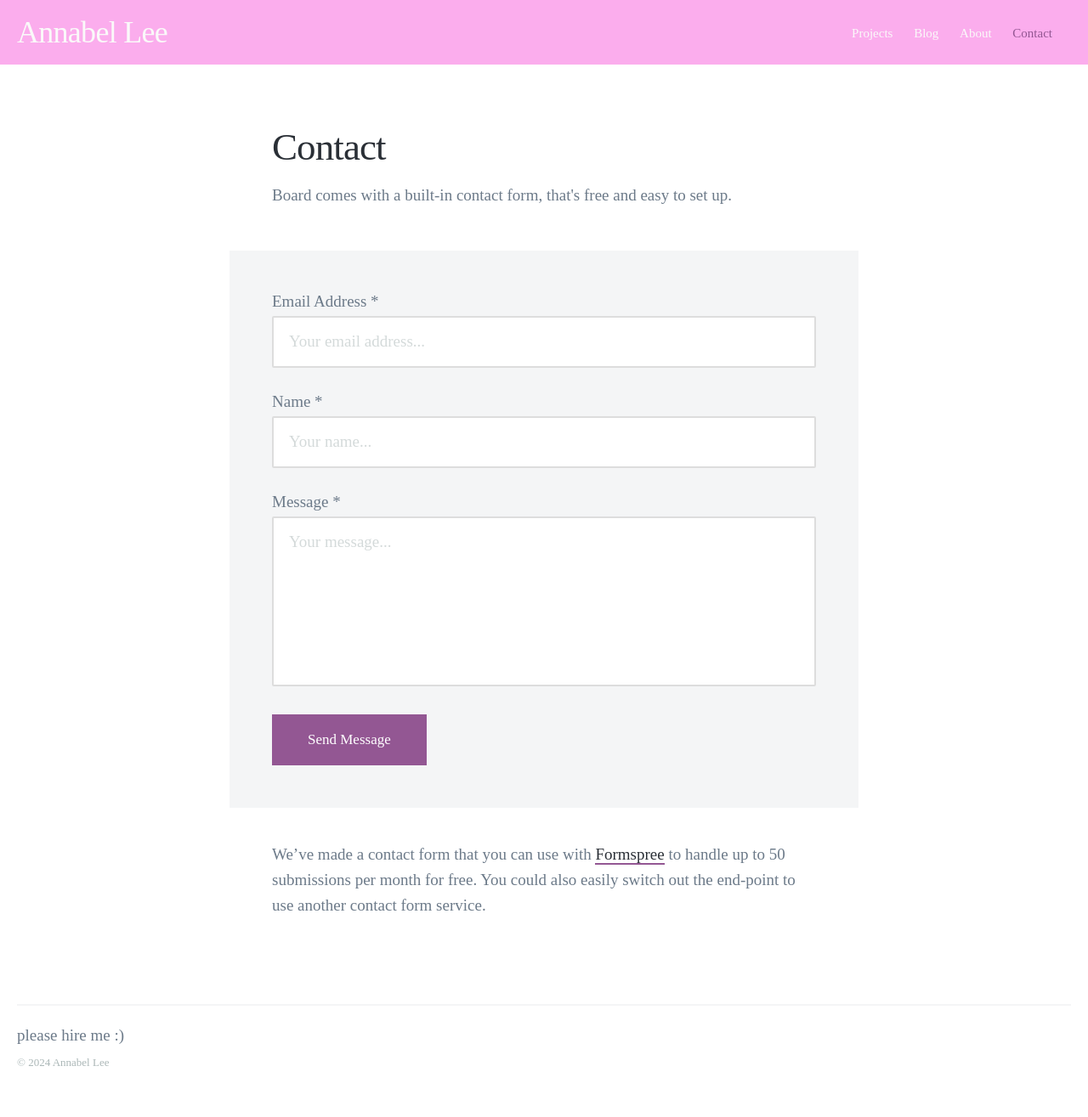
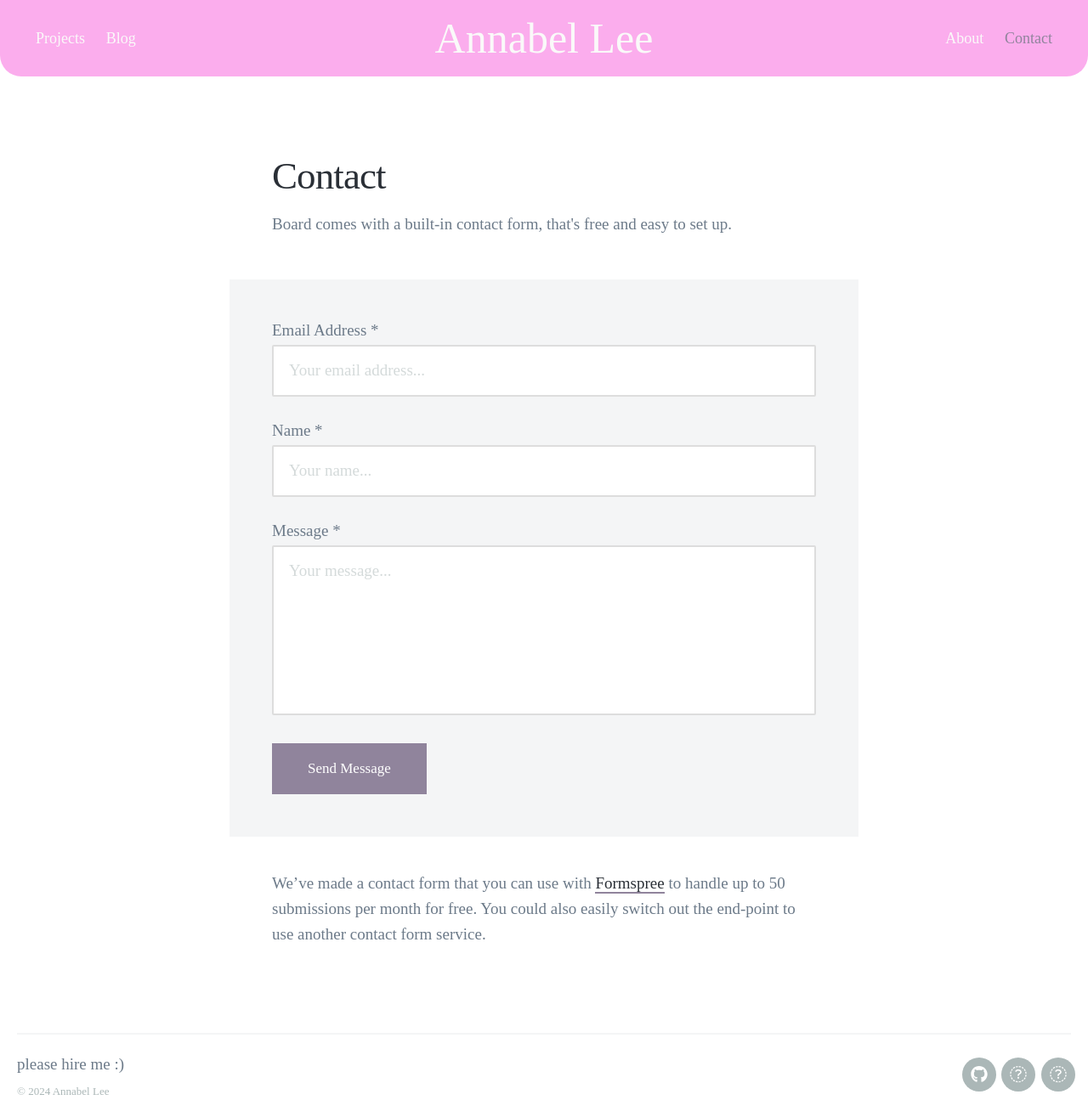
Before and after one commit to halfsohappy/annie-portfolio, a Jekyll site: the page built from _pages/contact.md, in a window 1280 px wide. Shown: the whole page at 85% size. Built offline with Jekyll 4.4.1, drawn with Linux system fonts in a browser that asks for light colours; nearby versions of some CDN libraries; some web fonts are replaced; before the commit the page ends 1281 px from its top, so only the background shows below that.

Commit message:
it is 2am

```diff
--- a/_includes/header.html
+++ b/_includes/header.html
@@ -12,13 +12,29 @@
 		</a>
 		{% endif %}
 
-		<div class="menu">
+		<div class="menu_left">
 			<div class="menu__toggle js-menu-toggle">
 				<div class="menu__toggle__icon"><span></span></div>
 			</div>
 			<div class="menu__wrap">
 				<ul class="menu__list">
-					{% for item in site.data.settings.menu_settings.menu_items %}
+					{% for item in site.data.settings.menu_settings.menu_items_left %}
+					<li class="menu__list__item">
+						<a href="{{ item.url | relative_url }}" class="menu__list__item__link">{{ item.title }}</a>
+					</li>
+					{% endfor %}
+				</ul>
+			</div>
+		</div>
+
+
+		<div class="menu_right">
+			<div class="menu__toggle js-menu-toggle">
+				<div class="menu__toggle__icon"><span></span></div>
+			</div>
+			<div class="menu__wrap">
+				<ul class="menu__list">
+					{% for item in site.data.settings.menu_settings.menu_items_right %}
 					<li class="menu__list__item">
 						<a href="{{ item.url | relative_url }}" class="menu__list__item__link">{{ item.title }}</a>
 					</li>
--- a/_sass/_includes/_header.scss
+++ b/_sass/_includes/_header.scss
@@ -11,8 +11,12 @@
 .header {
 	padding: 20px 20px;
 	background-color: $pretty-pink;
-	margin-bottom: 20px;
+	margin-bottom: 40px;
+	border-bottom-left-radius: 25px;
+	border-bottom-right-radius: 25px;
 	color: $pink-white; //this is for the menu items
+	text-align: center;
+
 
 	.wrap {
 		max-width: 100%;
@@ -41,12 +45,15 @@
 
 .header__title {
 	font-family: $super-title-font;
-	font-size: $sitetitle-small;
+	font-size: $sitetitle-large;
 	font-weight: $sitetitle-weight;
-	letter-spacing: $sitetitle-spacing;
+	// letter-spacing: $sitetitle-spacing;
 	line-height: 1;
 	color: $pink-white;
 	text-decoration: none; //i don't know why but it needs this now
+	// display: grid;
+	// text-align: center;
+	// al
 
 
 	&:hover {
@@ -66,14 +73,20 @@
 
 // - - - - - - - - - - - - - - - - - - - - - - - - - - - - - - - - - - - - Menu
 
-.menu {
-	@include mq(tabletp) {
-		position: absolute;
-		top: 50%;
-		right: 22px;
-		@include translate(0,-50%);
-	}
+.menu_left, .menu_right {
+	text-align: left;
+	position: absolute;
+	top: 50%;
+	@include translate(0,-50%);
 }
+
+.menu_left {
+	left: 22px;
+}
+.menu_right {
+	right: 22px;
+}
+
 
 .menu__toggle {
 	position: absolute;
@@ -92,7 +105,7 @@
 }
 
 .menu__toggle__icon {
-	float: right;
+	float: left;
 	position: relative;
 	width: 24px;
 	height: 20px;
@@ -199,8 +212,8 @@
 }
 
 .menu__list__item__link {
-	font-size: $menu-medium;
-	font-weight: 300;
+	font-size: $menu-large;
+	font-weight: 500;
 	//color: $overlay-text-color;
 	text-decoration: none; //i don't know why but it needs this now
 	font-family: "Playwrite DE Grund", serif;
--- /dev/null
+++ b/_sass/_includes/no_header.scss
@@ -0,0 +1,99 @@
+.main-header {
+  font-family: 'Playwrite IE', cursive;
+  padding: 15px 0;
+  background-color: $pretty-pink;
+  box-shadow: 0px -5px 15px rgba(0, 0, 0, .3);
+
+  .header-flex {
+    display: flex;
+    justify-content: space-between;
+    align-items: center;
+  }
+  .center-header-container {
+    width: 50%;
+    text-align: center;
+    margin: 0;
+    .logo {
+      color: $overlay-accent-color;
+      text-decoration: none;
+      &:hover {
+        text-decoration: none;
+      }
+      .author-name {
+        text-transform: none;
+        font-size: 27px;
+        font-weight: 300;
+      }
+    }
+  }
+}
+
+.main-nav {
+  position: fixed;
+  top: 0;
+  left: 0;
+  z-index: 10;
+  width: 300px;
+  height: 100%;
+  background-color: $white;
+  padding: 25px 30px;
+  transform: translate3d(-300px, 0, 0);
+  ul {
+    padding: 15px 0 0;
+    margin: 0;
+    list-style: none;
+
+    li {
+      border-bottom: 1px solid $overlay-background-color;
+      a {
+        display: block;
+        padding: 15px 0;
+        text-decoration: none;
+        text-transform: uppercase;
+        font-weight: 400;
+        font-size: 16px;
+        color: $overlay-accent-color;
+        &:hover {
+          opacity: .8;
+          color: $pretty-pink;
+        }
+      }
+    }
+  }
+}
+
+.left-header-container,
+.right-header-container {
+  width: 25%;
+  a {
+    text-decoration: none;
+    color: $overlay-accent-color;
+    transition: all 350ms cubic-bezier(0.13, 0.43, 0.54, 1.82);
+    box-shadow: 0 0 0 0 transparent;
+    &:hover {
+      box-shadow: 0 2px 0 0 $overlay-accent-color;
+    }
+  }
+
+}
+
+.left-header-container {
+  text-align: left;
+}
+
+.right-header-container {
+  text-align: right;
+}
+
+.menu-icon,
+.menu-icon-close,
+.search-icon a,
+.search-icon-close {
+  cursor: pointer;
+  font-size: 18px;
+  color: $overlay-accent-color;
+  transition: all .4s;
+  &:hover {
+    opacity: .8;
+  }
+}
```
Also changed, not shown: _data/settings.yml (+14 -8 lines), _includes/no_header.html (added, +19 -0 lines), _includes/social-links.html (added, +24 -0 lines), images/thumbs/tea.webp, 2 other files.
